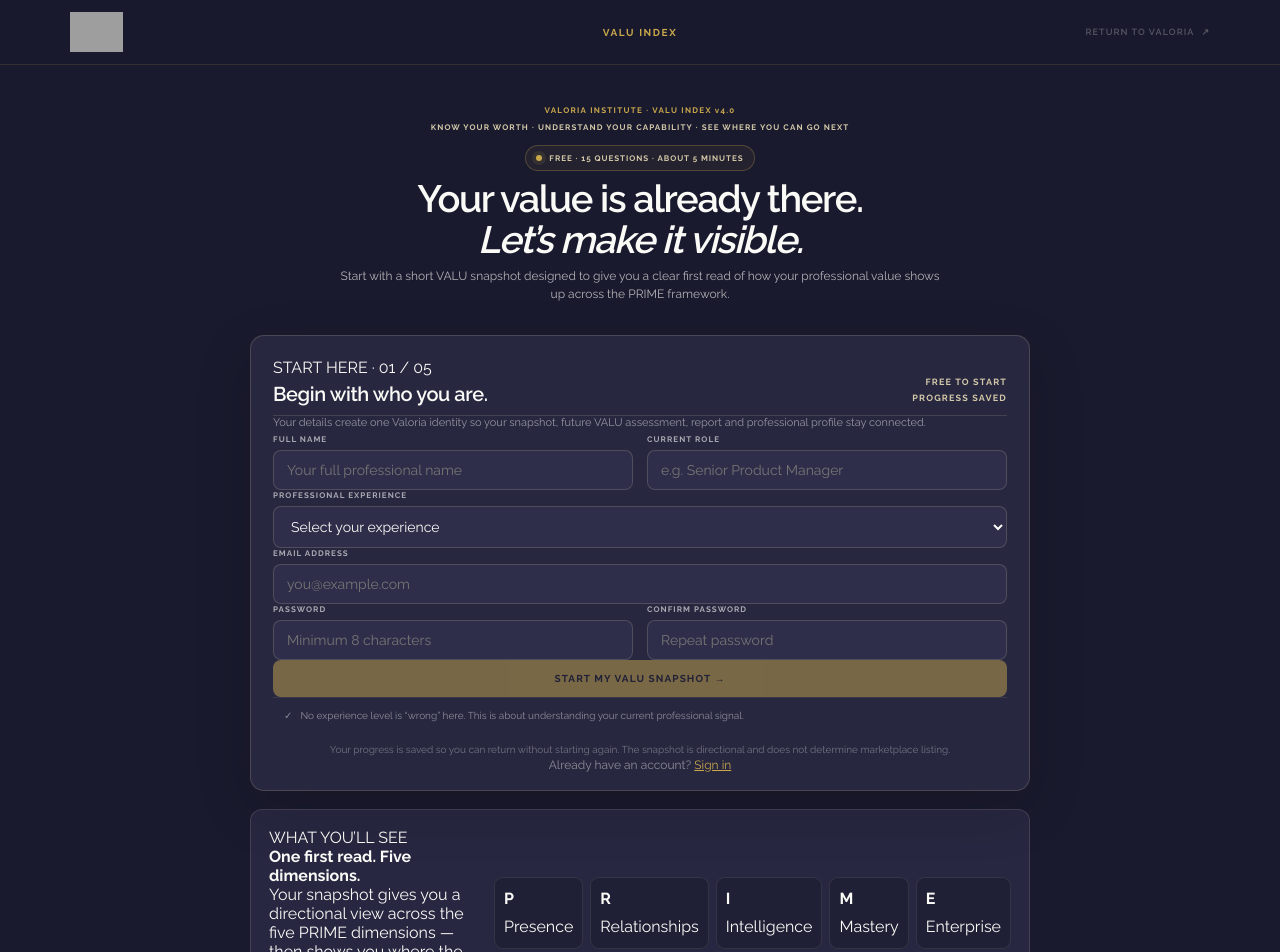
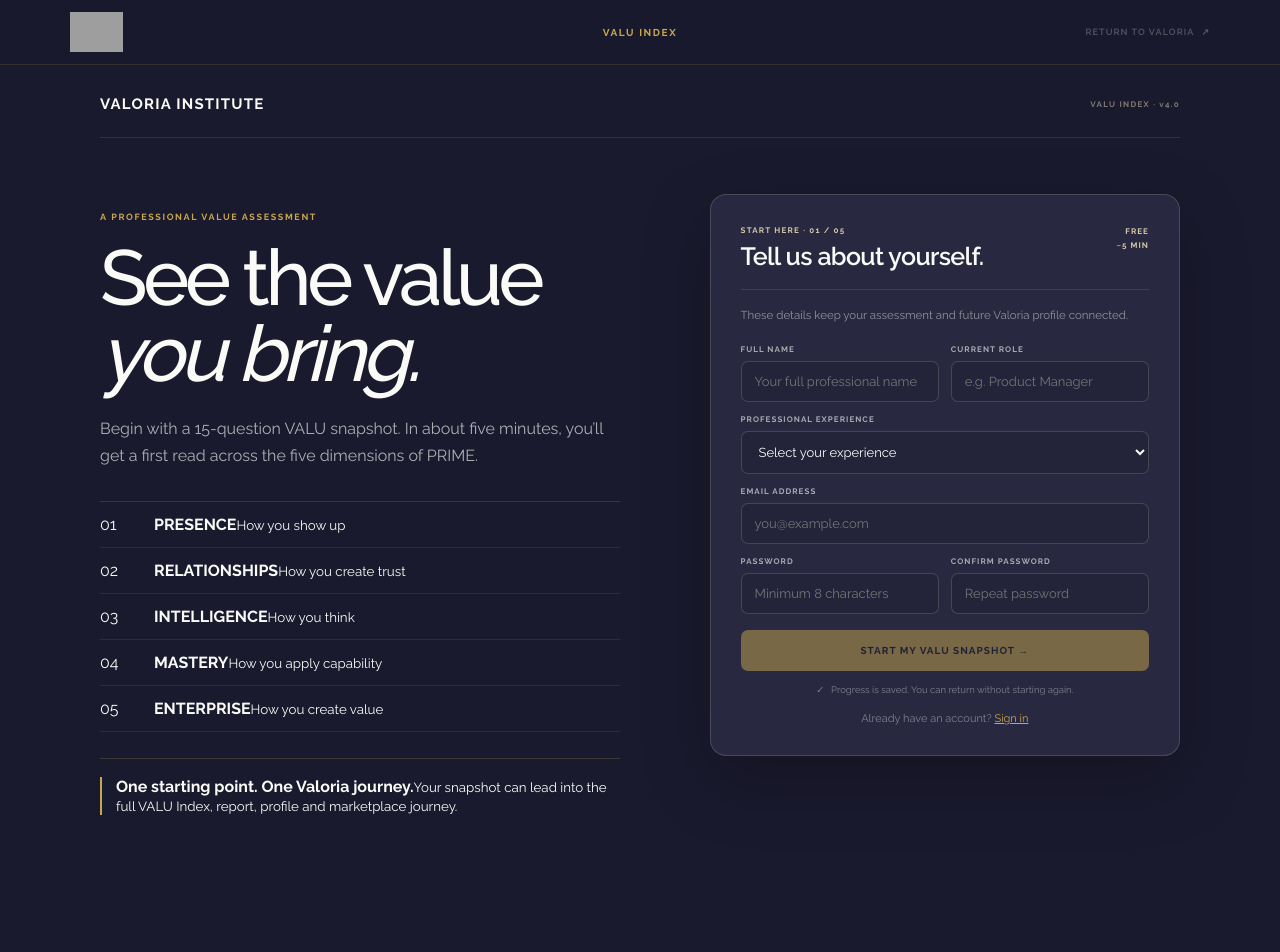
Before and after one commit to riverwayse-sudo/valoria-platform, a React (Vite) app in the folder valoria-final/: page / in a window 1280 px wide. Shown: the top 952 px of the page. After the commit the page ends 885 px from the top, so only its background shows below. Built offline with nearby package versions, Linux system fonts and the light colour scheme; grey boxes are pictures that could not be loaded.

Commit message:
refine: redesign VALU entry interface with premium hierarchy

```diff
--- a/valoria-final/src/VALUIndexV4GateNext.jsx
+++ b/valoria-final/src/VALUIndexV4GateNext.jsx
@@ -45,24 +45,38 @@
  function choose(index){if(selected!==null||saving)return;setSelected(index);timer.current=setTimeout(()=>answer(index),120)}
 
  if(phase==='signup')return <Shell>
-  <div style={S.heroBlock}>
-   <div style={S.brand}>VALORIA INSTITUTE · VALU INDEX v{VALU_VERSION}</div>
-   <div style={S.homeKicker}>KNOW YOUR WORTH · UNDERSTAND YOUR CAPABILITY · SEE WHERE YOU CAN GO NEXT</div>
-   <div style={S.heroBadge}><span style={S.liveDot}/> FREE · 15 QUESTIONS · ABOUT 5 MINUTES</div>
-   <h1 style={S.hero}>Your value is already there.<br/><em>Let’s make it visible.</em></h1>
-   <p style={S.lead}>Start with a short VALU snapshot designed to give you a clear first read of how your professional value shows up across the PRIME framework.</p>
+  <div style={S.topBrand}>
+   <div style={S.brandMark}>VALORIA <span>INSTITUTE</span></div>
+   <div style={S.brandVersion}>VALU INDEX · v{VALU_VERSION}</div>
   </div>
+
+  <div style={S.entryGrid}>
+   <section style={S.entryIntro}>
+    <div style={S.homeKicker}>A PROFESSIONAL VALUE ASSESSMENT</div>
+    <h1 style={S.hero}>See the value<br/><em>you bring.</em></h1>
+    <p style={S.lead}>Begin with a 15-question VALU snapshot. In about five minutes, you’ll get a first read across the five dimensions of PRIME.</p>
+    <div style={S.dimensionList}>
+     {[
+      ['01','PRESENCE','How you show up'],
+      ['02','RELATIONSHIPS','How you create trust'],
+      ['03','INTELLIGENCE','How you think'],
+      ['04','MASTERY','How you apply capability'],
+      ['05','ENTERPRISE','How you create value'],
+     ].map(([n,t,d])=><div key={t} style={S.dimension}><span>{n}</span><div><b>{t}</b><small>{d}</small></div></div>)}
+    </div>
+    <div style={S.pathNote}><span style={S.pathLineGold}></span><div><b>One starting point. One Valoria journey.</b><small>Your snapshot can lead into the full VALU Index, report, profile and marketplace journey.</small></div></div>
+   </section>
 
    <form onSubmit={createAccount} style={S.form}>
     <div style={S.formCard}>
-    <div style={S.formHeader}>
-     <div><div style={S.eyebrow}>START HERE · 01 / 05</div><h2 style={S.formTitle}>Begin with who you are.</h2></div>
-     <div style={S.formMeta}>FREE TO START<br/>PROGRESS SAVED</div>
+     <div style={S.formTop}>
+      <div><div style={S.eyebrow}>START HERE · 01 / 05</div><h2 style={S.formTitle}>Tell us about yourself.</h2></div>
+      <div style={S.formTime}>FREE<br/>~5 MIN</div>
      </div>
-    <p style={S.formIntro}>Your details create one Valoria identity so your snapshot, future VALU assessment, report and professional profile stay connected.</p>
+     <p style={S.formIntro}>These details keep your assessment and future Valoria profile connected.</p>
      <div style={S.grid}>
       <Field label="FULL NAME"><input required style={S.input} value={name} onChange={e=>setName(e.target.value)} placeholder="Your full professional name" autoComplete="name"/></Field>
-    <Field label="CURRENT ROLE"><input required style={S.input} value={role} onChange={e=>setRole(e.target.value)} placeholder="e.g. Senior Product Manager" autoComplete="organization-title"/></Field>
+      <Field label="CURRENT ROLE"><input required style={S.input} value={role} onChange={e=>setRole(e.target.value)} placeholder="e.g. Product Manager" autoComplete="organization-title"/></Field>
      </div>
      <Field label="PROFESSIONAL EXPERIENCE"><select required style={S.input} value={experience} onChange={e=>setExperience(e.target.value)}><option value="">Select your experience</option>{EXPERIENCE_BANDS.map(x=><option key={x.id} value={x.id}>{x.label} · {x.desc}</option>)}</select></Field>
      <Field label="EMAIL ADDRESS"><input required style={S.input} type="email" value={email} onChange={e=>setEmail(e.target.value)} placeholder="you@example.com" autoComplete="email"/></Field>
@@ -72,25 +86,11 @@
      </div>
      {error&&<div style={S.error}>{error}</div>}
      <button type="submit" disabled={!validSignup||saving} style={{...S.primary,opacity:(!validSignup||saving)?.5:1}}>{saving?'SAVING YOUR JOURNEY…':'START MY VALU SNAPSHOT →'}</button>
-   <div style={S.reassurance}><span>✓</span> No experience level is “wrong” here. This is about understanding your current professional signal.</div>
-   <p style={S.note}>Your progress is saved so you can return without starting again. The snapshot is directional and does not determine marketplace listing.</p>
+     <div style={S.saveNote}><span>✓</span> Progress is saved. You can return without starting again.</div>
      <p style={S.login}>Already have an account? <a href="https://valoriainstitute.com/login" style={{color:GOLD}}>Sign in</a></p>
     </div>
    </form>
-
-  <section style={S.valueStrip}>
-   <div style={S.valueLead}><div style={S.eyebrow}>WHAT YOU’LL SEE</div><strong>One first read. Five dimensions.</strong><p>Your snapshot gives you a directional view across the five PRIME dimensions — then shows you where the full VALU journey goes next.</p></div>
-   <div style={S.primeMini}>{[['P','Presence'],['R','Relationships'],['I','Intelligence'],['M','Mastery'],['E','Enterprise']].map(([id,title])=><div key={id} style={S.primeItem}><b>{id}</b><span>{title}</span></div>)}</div>
-  </section>
-
-  <section style={S.journeyContext}>
-   <div style={S.journeyIntro}><div><div style={S.eyebrow}>YOUR VALORIA PATH</div><strong>Discover → assess → build → connect → understand.</strong></div><span>ONE CONTINUOUS JOURNEY</span></div>
-   <div className="valu-path-rail" style={S.pathRail}>
-    {[
-      ['01','DISCOVER'],['02','ASSESS'],['03','BUILD'],['04','CONNECT'],['05','UNDERSTAND'],
-    ].map(([n,title])=><div key={title} style={S.pathItem}><div style={S.pathNumber}>{n}</div><div style={S.pathTitle}>{title}</div></div>)}
   </div>
-  </section>
  </Shell>
  if(phase==='taster')return <Shell>
   <StepBar active={2}/>
@@ -118,56 +118,41 @@
 function StepBar({active}){return <div style={S.steps}>{['ACCOUNT','SNAPSHOT','NEXT'].map((x,i)=><div key={x} style={{...S.step,opacity:i+1<=active?1:.35}}><span style={{...S.stepDot,background:i+1<=active?GOLD:'transparent'}}>{i+1}</span>{x}</div>)}</div>}
 function Shell({children}){return <main style={S.page}><div style={S.shell}>{children}</div></main>}
 const S={
- page:{minHeight:'100vh',background:DARK,color:PARCH,padding:'36px 22px 72px',fontFamily:"'Raleway',sans-serif"},
- shell:{maxWidth:900,margin:'0 auto'},
+ page:{minHeight:'100vh',background:DARK,color:PARCH,padding:'30px 24px 70px',fontFamily:"'Raleway',sans-serif"},
+ shell:{maxWidth:1080,margin:'0 auto'},
+ topBrand:{display:'flex',alignItems:'center',justifyContent:'space-between',paddingBottom:24,borderBottom:'1px solid rgba(212,201,168,.13)',marginBottom:56},
+ brandMark:{fontSize:15,fontWeight:900,letterSpacing:'.08em',color:PARCH},
+ brandVersion:{fontSize:8,fontWeight:800,letterSpacing:'.16em',color:'rgba(212,201,168,.55)'},
+ brand:{fontSize:8,fontWeight:700,letterSpacing:'.16em',color:GOLD,textAlign:'center'},
+ entryGrid:{display:'grid',gridTemplateColumns:'minmax(0,1.05fr) minmax(360px,.95fr)',gap:'clamp(38px,7vw,90px)',alignItems:'start'},
+ entryIntro:{paddingTop:18,maxWidth:560},
+ homeKicker:{fontSize:9,fontWeight:800,letterSpacing:'.18em',color:GOLD,marginBottom:18},
+ hero:{fontSize:'clamp(46px,6.5vw,78px)',fontWeight:500,lineHeight:.98,letterSpacing:'-.055em',margin:'0 0 22px'},
+ lead:{fontSize:16,lineHeight:1.7,color:'rgba(250,250,247,.66)',maxWidth:520,margin:'0 0 32px'},
+ dimensionList:{borderTop:'1px solid rgba(212,201,168,.15)'},
+ dimension:{display:'grid',gridTemplateColumns:'42px 1fr',gap:12,alignItems:'center',padding:'13px 0',borderBottom:'1px solid rgba(212,201,168,.1)'},
+ dimensionSpan:{fontSize:8},
+ pathNote:{display:'flex',gap:14,alignItems:'flex-start',marginTop:26,paddingTop:18,borderTop:'1px solid rgba(201,168,76,.2)'},
+ pathLineGold:{width:2,height:38,background:GOLD,flex:'0 0 auto'},
+ form:{display:'block',maxWidth:500,margin:'0 auto',width:'100%'},
+ formCard:{padding:'30px',background:'rgba(46,46,74,.72)',border:'1px solid rgba(212,201,168,.2)',borderRadius:16,boxShadow:'0 24px 70px rgba(0,0,0,.24)'},
+ formTop:{display:'flex',alignItems:'flex-start',justifyContent:'space-between',gap:18,paddingBottom:18,borderBottom:'1px solid rgba(212,201,168,.14)'},
+ formTime:{fontSize:8,fontWeight:900,lineHeight:1.7,letterSpacing:'.13em',textAlign:'right',color:BRASS},
+ formTitle:{fontSize:25,fontWeight:600,letterSpacing:'-.025em',margin:'6px 0 0'},
+ formIntro:{fontSize:11.5,lineHeight:1.6,color:'rgba(250,250,247,.5)',margin:'16px 0 20px'},
+ grid:{display:'grid',gridTemplateColumns:'1fr 1fr',gap:12},
+ label:{display:'grid',gap:7,fontSize:8,fontWeight:800,letterSpacing:'.13em',color:'rgba(250,250,247,.62)',marginBottom:12},
+ input:{width:'100%',boxSizing:'border-box',padding:'12px 13px',background:'#23233A',border:'1px solid rgba(212,201,168,.2)',borderRadius:7,color:PARCH,fontSize:13,fontFamily:'inherit',outline:'none'},
+ primary:{width:'100%',padding:'15px 18px',border:0,borderRadius:7,background:GOLD,color:DARK,fontWeight:900,letterSpacing:'.1em',fontSize:10,cursor:'pointer',fontFamily:'inherit',marginTop:4},
+ saveNote:{display:'flex',justifyContent:'center',gap:7,alignItems:'center',fontSize:9.5,color:'rgba(250,250,247,.42)',marginTop:13},
+ login:{fontSize:11,color:'rgba(250,250,247,.42)',textAlign:'center',margin:'17px 0 0'},
+ eyebrow:{fontSize:8,fontWeight:800,letterSpacing:'.15em',color:BRASS},
+ error:{padding:'12px 14px',border:'1px solid rgba(216,90,48,.3)',background:'rgba(216,90,48,.08)',borderRadius:8,color:'#F3A0A0',fontSize:12,lineHeight:1.5,marginBottom:12},
  steps:{display:'flex',justifyContent:'center',gap:28,margin:'0 0 42px',paddingBottom:18,borderBottom:'1px solid rgba(212,201,168,.16)'},
  step:{display:'flex',alignItems:'center',gap:8,fontSize:9,fontWeight:700,letterSpacing:'.14em',color:'rgba(250,250,247,.55)'},
  stepDot:{width:24,height:24,borderRadius:'50%',border:'1px solid rgba(201,168,76,.45)',display:'inline-flex',alignItems:'center',justifyContent:'center',fontSize:9,color:PARCH},
- brand:{fontSize:8,fontWeight:700,letterSpacing:'.16em',color:GOLD,textAlign:'center'},
- heroBlock:{padding:'4px 0 22px',textAlign:'center'},
- heroBadge:{display:'inline-flex',alignItems:'center',gap:7,margin:'13px auto 0',padding:'7px 10px',border:'1px solid rgba(201,168,76,.28)',borderRadius:999,background:'rgba(201,168,76,.06)',fontSize:8,fontWeight:800,letterSpacing:'.12em',color:BRASS},
- liveDot:{width:6,height:6,borderRadius:'50%',background:GOLD,boxShadow:'0 0 0 4px rgba(201,168,76,.1)'},
- homeHero:{padding:'12px 0 0'},
- homeKicker:{fontSize:8,fontWeight:700,letterSpacing:'.14em',color:BRASS,textAlign:'center',marginTop:7},
- hero:{fontSize:'clamp(27px,3.8vw,38px)',fontWeight:600,lineHeight:1.08,letterSpacing:'-.035em',textAlign:'center',margin:'7px 0 7px'},
- lead:{fontSize:12,lineHeight:1.5,color:DIM,textAlign:'center',maxWidth:600,margin:'0 auto 10px'},
- pathRail:{display:'grid',gridTemplateColumns:'repeat(5,minmax(0,1fr))',gap:1,border:'1px solid rgba(212,201,168,.14)',borderRadius:8,overflow:'hidden',background:'rgba(212,201,168,.09)',marginBottom:8},
- pathItem:{position:'relative',minHeight:0,padding:'9px 10px',background:SURFACE},
- pathNumber:{fontSize:8,fontWeight:700,letterSpacing:'.1em',color:GOLD,marginBottom:5},
- pathTitle:{fontSize:8,fontWeight:800,letterSpacing:'.08em',color:PARCH,marginBottom:0},
- pathDesc:{fontSize:11,lineHeight:1.55,color:'rgba(250,250,247,.56)'},
- pathLine:{display:'none'},
- startPanel:{display:'flex',alignItems:'center',justifyContent:'space-between',gap:28,padding:'24px 26px',background:'rgba(201,168,76,.055)',border:'1px solid rgba(201,168,76,.28)',borderRadius:14,marginBottom:44},
- formMeta:{flex:'0 0 auto',textAlign:'right',fontSize:9,fontWeight:800,lineHeight:1.8,letterSpacing:'.13em',color:BRASS},
- valueStrip:{display:'grid',gridTemplateColumns:'1.05fr 1.4fr',alignItems:'center',gap:22,maxWidth:780,margin:'18px auto 0',padding:'18px',background:'rgba(46,46,74,.7)',border:'1px solid rgba(212,201,168,.16)',borderRadius:12},
- valueLead:{minWidth:0},
- primeMini:{display:'grid',gridTemplateColumns:'repeat(5,1fr)',gap:7},
- primeItem:{display:'grid',gap:7,minHeight:72,padding:'11px 9px',background:'rgba(26,26,46,.58)',border:'1px solid rgba(212,201,168,.12)',borderRadius:9},
- reassurance:{display:'flex',alignItems:'flex-start',gap:8,padding:'10px 11px',borderTop:'1px solid rgba(212,201,168,.1)',color:'rgba(250,250,247,.48)',fontSize:10,lineHeight:1.5},
- journeyIntro:{display:'flex',alignItems:'end',justifyContent:'space-between',gap:18,marginBottom:9},
- journeyIntroStrong:{fontSize:14},
-
- valueStripStrong:{fontSize:16},
- valuePoints:{display:'flex',gap:8,flexWrap:'wrap',justifyContent:'flex-end'},
+ valueStrip:{display:'flex',alignItems:'center',justifyContent:'space-between',gap:18,maxWidth:760,margin:'18px auto 0',padding:'18px',background:SURFACE,border:'1px solid rgba(212,201,168,.16)',borderRadius:10},
  journeyContext:{maxWidth:760,margin:'16px auto 0'},
- startTitle:{fontSize:22,fontWeight:600,color:PARCH,marginTop:7},
- startCopy:{fontSize:12,lineHeight:1.7,color:'rgba(250,250,247,.62)',maxWidth:610,margin:'8px 0 0'},
- startMeta:{flex:'0 0 auto',display:'grid',gap:6,textAlign:'right',fontSize:9,fontWeight:700,letterSpacing:'.13em',color:BRASS},
- form:{display:'grid',gap:12,maxWidth:780,margin:'0 auto'},
- formCard:{padding:'22px 22px 18px',background:'rgba(46,46,74,.68)',border:'1px solid rgba(212,201,168,.2)',borderRadius:14,boxShadow:'0 18px 55px rgba(0,0,0,.16)'},
- formHeader:{display:'flex',alignItems:'end',justifyContent:'space-between',gap:20,borderBottom:'1px solid rgba(212,201,168,.16)',paddingBottom:9},
- formTitle:{fontSize:20,fontWeight:600,letterSpacing:'-.02em',margin:'5px 0 0'},
- formRule:{width:120,height:2,background:GOLD,opacity:.7,marginBottom:5},
- formIntro:{fontSize:11,lineHeight:1.5,color:'rgba(250,250,247,.52)',margin:'-1px 0 2px'},
- grid:{display:'grid',gridTemplateColumns:'1fr 1fr',gap:14},
- label:{display:'grid',gap:6,fontSize:8,fontWeight:800,letterSpacing:'.13em',color:'rgba(250,250,247,.62)'},
- input:{width:'100%',boxSizing:'border-box',padding:'11px 13px',background:SURFACE,border:'1px solid rgba(212,201,168,.2)',borderRadius:8,color:PARCH,fontSize:14,fontFamily:'inherit',outline:'none'},
- primary:{width:'100%',padding:'13px 18px',border:0,borderRadius:8,background:GOLD,color:DARK,fontWeight:800,letterSpacing:'.11em',fontSize:10,cursor:'pointer',fontFamily:'inherit'},
- primaryLink:{display:'block',padding:'15px 18px',background:GOLD,color:DARK,borderRadius:8,textDecoration:'none',textAlign:'center',fontSize:10,fontWeight:800,letterSpacing:'.11em'},
- secondary:{display:'block',marginTop:10,padding:'14px 18px',border:'1px solid rgba(201,168,76,.38)',color:GOLD,borderRadius:8,textAlign:'center',textDecoration:'none',fontSize:10,fontWeight:800,letterSpacing:'.09em'},
- note:{fontSize:10,lineHeight:1.6,color:'rgba(250,250,247,.36)',textAlign:'center',marginTop:9},
- login:{fontSize:12,color:'rgba(250,250,247,.48)',textAlign:'center'},
- error:{padding:'12px 14px',border:'1px solid rgba(216,90,48,.3)',background:'rgba(216,90,48,.08)',borderRadius:8,color:'#F3A0A0',fontSize:12,lineHeight:1.5},
  top:{display:'flex',justifyContent:'space-between',alignItems:'flex-end'},
  cluster:{fontSize:11,color:'rgba(250,250,247,.5)',marginTop:5},
  counter:{fontSize:11,color:'rgba(250,250,247,.45)'},
```
Lines whose indentation alone changed are shown as unchanged.
